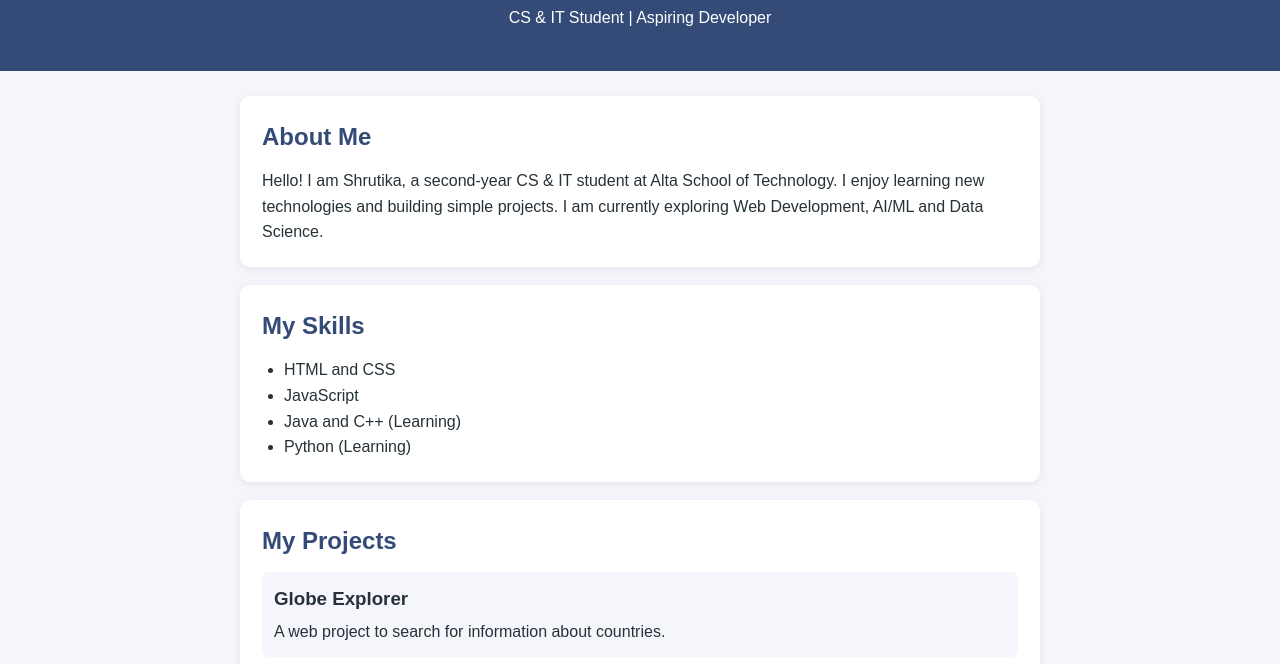
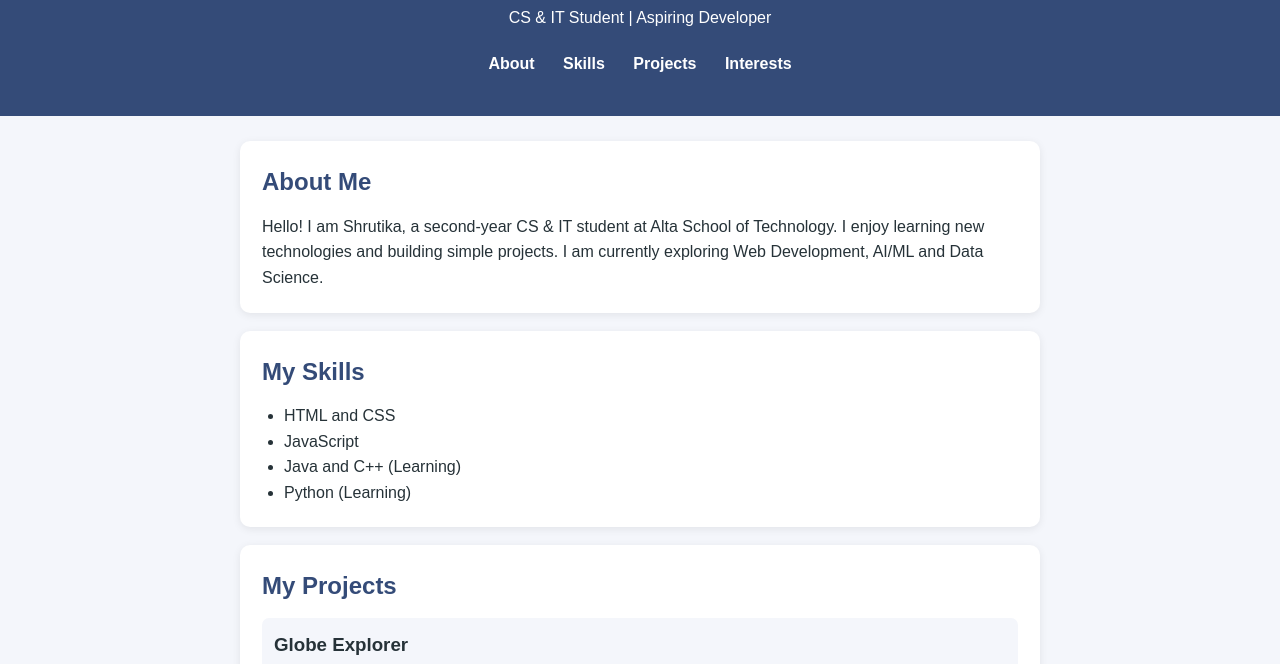
Before and after one commit to shrutika7575-coder/GitHub-practical-test-, a plain HTML site: page index.html in a window 1280 px wide. Shown: the part 94-758 px from the top of the page. Drawn offline with Linux system fonts and the light colour scheme.

Commit message:
Add navigation bar

```diff
--- a/index.html
+++ b/index.html
@@ -9,10 +9,17 @@
 </head>
 <body>
 
-    <header>
-        <h1>Shrutika Lad</h1>
-        <p>CS & IT Student | Aspiring Developer</p>
-    </header>
+   <header>
+    <h1>Shrutika Lad</h1>
+    <p>CS & IT Student | Aspiring Developer</p>
+
+    <nav>
+        <a href="#about">About</a>
+        <a href="#skills">Skills</a>
+        <a href="#projects">Projects</a>
+        <a href="#interests">Interests</a>
+    </nav>
+</header>
 
     <main>
 
@@ -67,6 +74,7 @@
             <button id="helloButton">Say Hello</button>
             <p id="message"></p>
         </section>
+        <section class="card" id="about"></section>
 
     </main>
 
--- a/style.css
+++ b/style.css
@@ -102,3 +102,17 @@ footer {
         padding: 17px;
     }
 }
+nav {
+    margin-top: 20px;
+}
+
+nav a {
+    color: white;
+    text-decoration: none;
+    margin: 0 12px;
+    font-weight: bold;
+}
+
+nav a:hover {
+    text-decoration: underline;
+}
```
